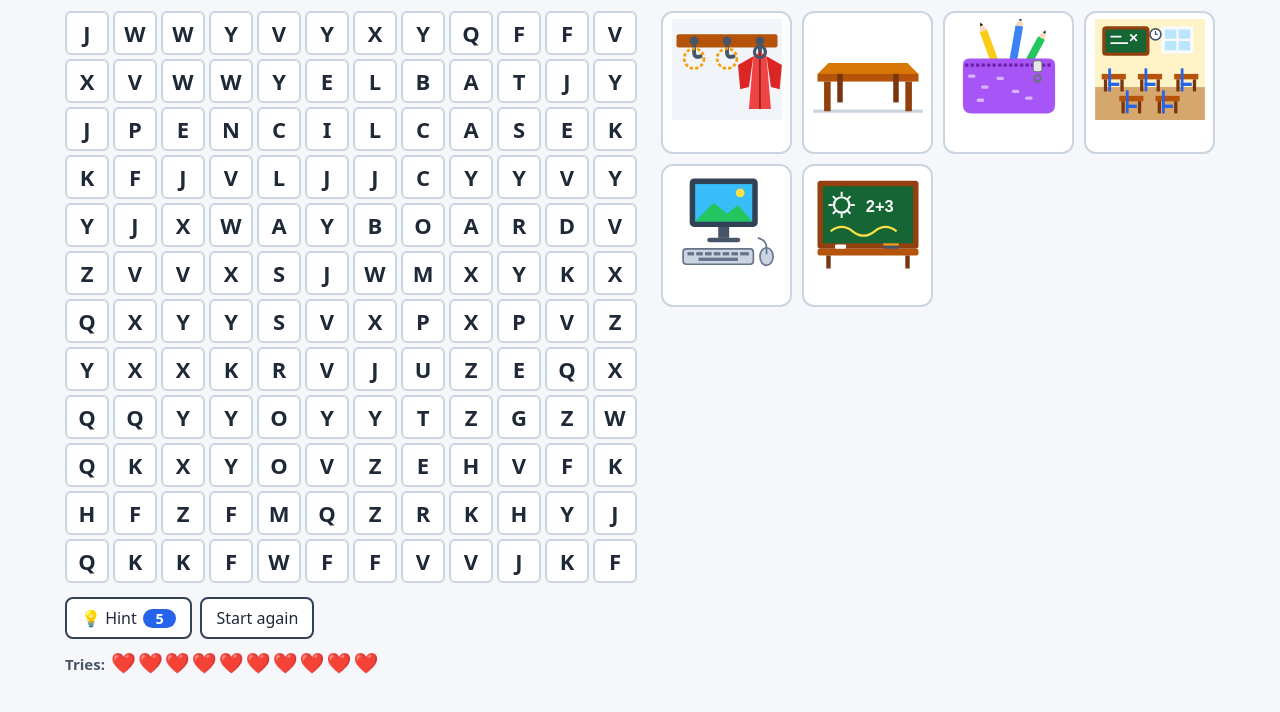
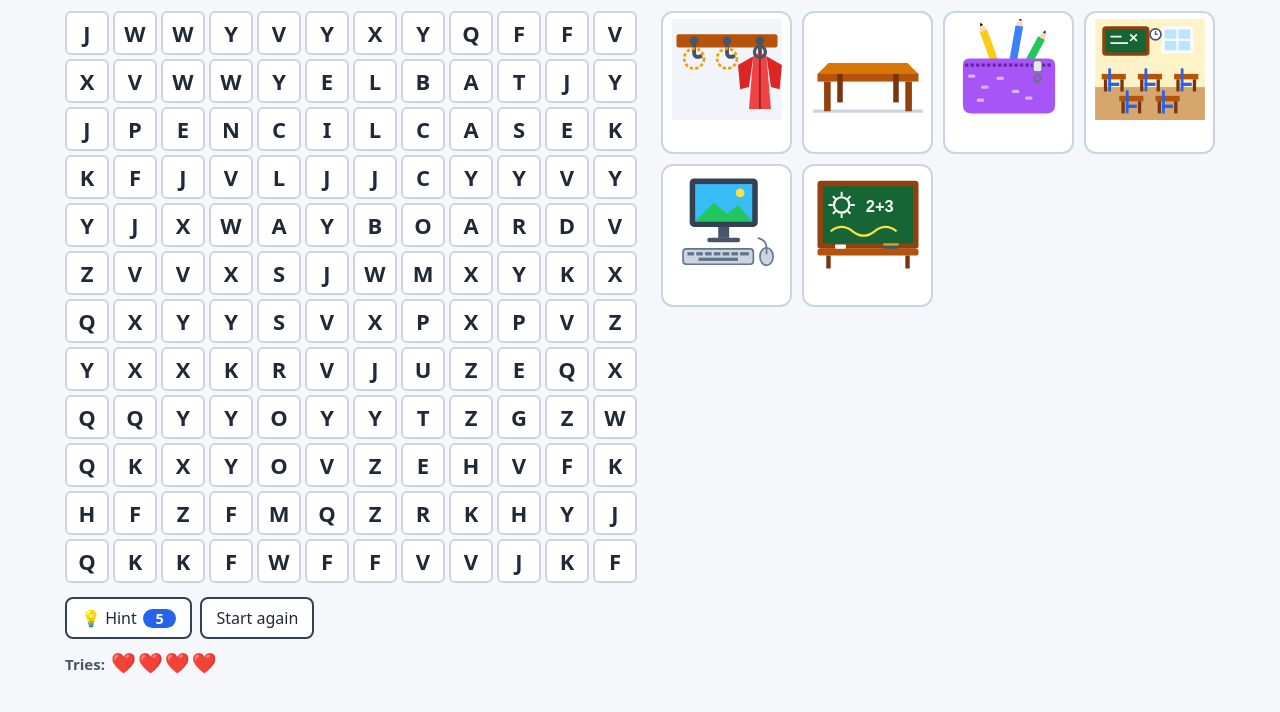
Before and after one commit to mskojaktm/esl-exercises, a plain HTML site: page family&friends2/vocabulary/newthingsunit1.html in a window 1280 px wide. Shown: the part 82-794 px from the top of the page. Drawn offline with Linux system fonts and the light colour scheme.

Commit message:
Update newthingsunit1.html

```diff
--- a/family&friends2/vocabulary/newthingsunit1.html
+++ b/family&friends2/vocabulary/newthingsunit1.html
@@ -41,7 +41,7 @@ const cellEl={};
 for(let r=0;r<N;r++)for(let c=0;c<N;c++){const d=document.createElement('div');d.className='c';d.textContent=G[r][c];d.dataset.r=r;d.dataset.c=c;ws.appendChild(d);cellEl[r+','+c]=d}
 const key=a=>a.map(x=>x[0]+','+x[1]).sort().join('|');
 W.forEach(w=>w.k=key(w.cells));
-const found=new Set(),hinted={};let sel=null,start=null,drag=false,last=null,hintsUsed=0,miss=0,over=false;const TMAX=10;
+const found=new Set(),hinted={};let sel=null,start=null,drag=false,last=null,hintsUsed=0,miss=0,over=false;const TMAX=Math.round(W.length*0.66);
 const lv=document.getElementById('lives');function lvUpd(){let h='<span class="lt">Tries:</span>';for(let k=0;k<TMAX;k++)h+='<span'+(k<TMAX-miss?'':' class="off"')+'>❤️</span>';lv.innerHTML=h}lvUpd();
 const HMAX=5;
 function hbUpd(){const l=HMAX-hintsUsed;hb.innerHTML='💡 Hint<span class="hc">'+l+'</span>';hb.disabled=l<=0}hbUpd();
```
